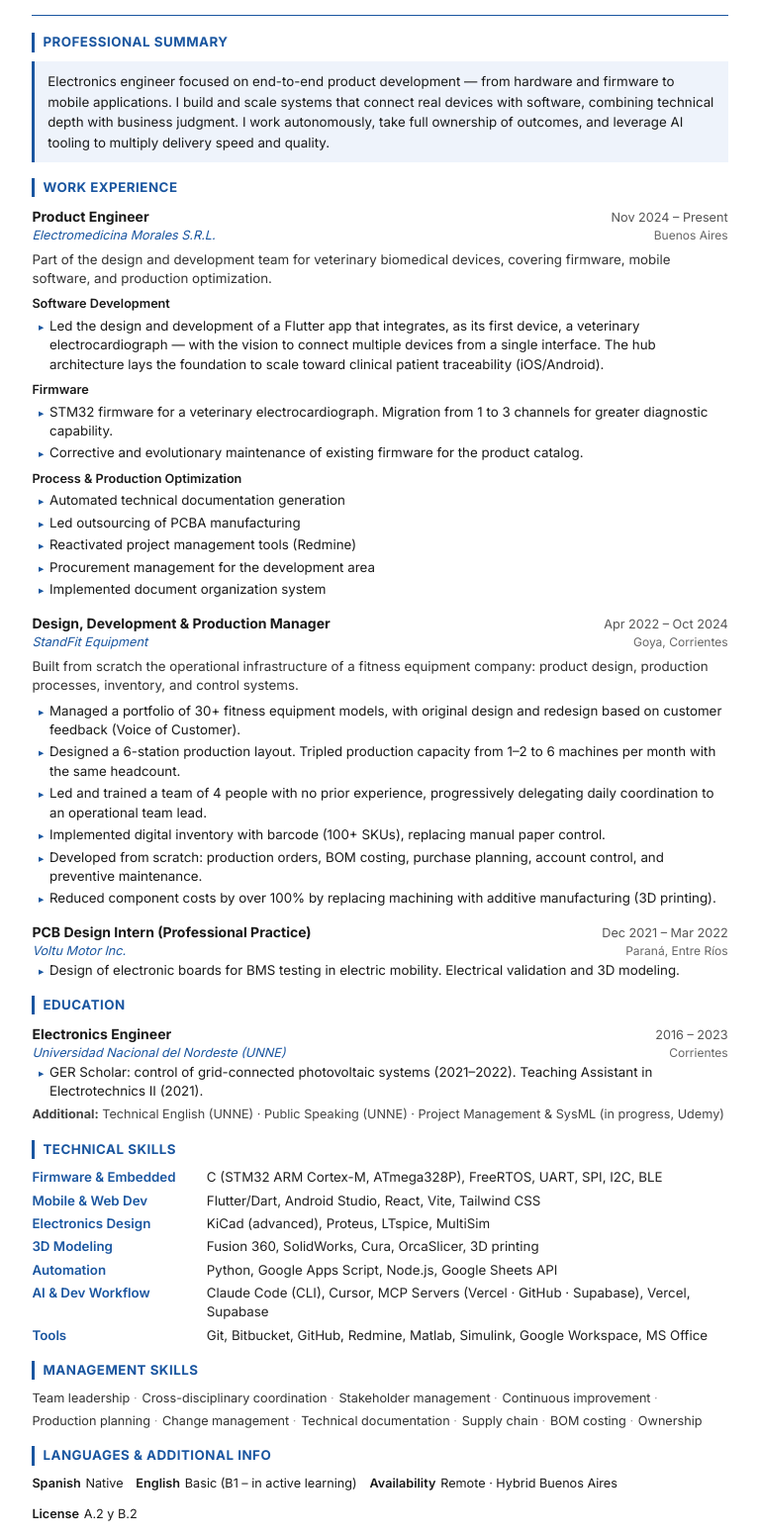
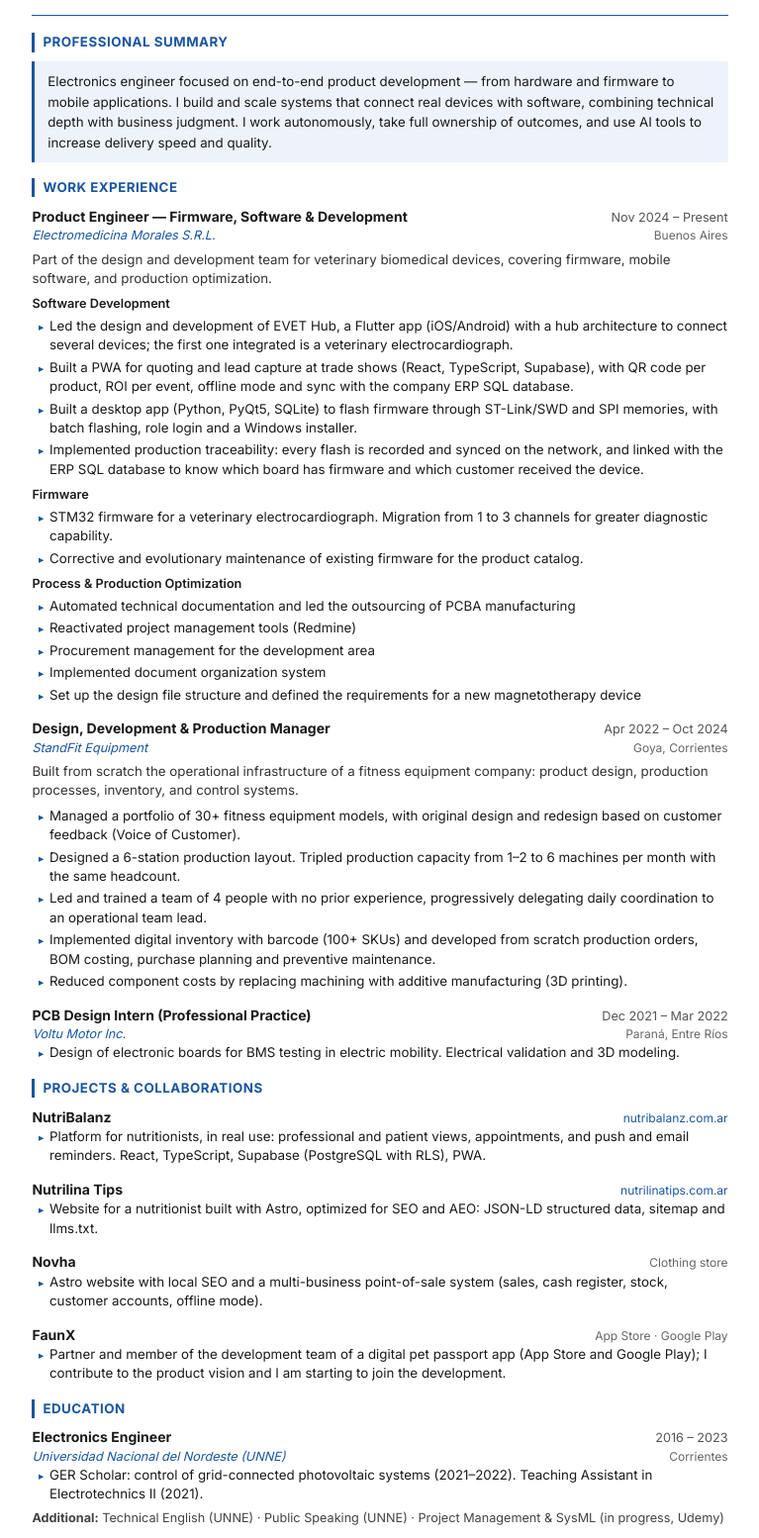
Before and after one commit to diazpacceignacio6-spec/mi-web, a website: page cv-en.html in a window 1280 px wide. Shown: the part 120-1674 px from the top of the page at 99% size, without its empty margins (256-1023 px from the left). Drawn offline with Linux system fonts and the light colour scheme.

Commit message:
feat: update CV with projects, traceability and new headline
Se agrega la sección de proyectos y colaboraciones (NutriBalanz, Nutrilina
Tips, Novha, FaunX), las nuevas tareas en Electromedicina Morales (QR Expo,
Grabador, trazabilidad) y el titular de Ingeniero de Producto. Se acortan
viñetas y se ajusta la impresión para que entre en 2 páginas.

```diff
--- a/cv-en.html
+++ b/cv-en.html
@@ -116,9 +116,13 @@
     .info-label { font-weight: 600; }
 
     @media print {
-      body { font-size: 10pt; }
-      .page { padding: 1.4rem 1.8rem; max-width: 100%; }
-      @page { margin: 1.2cm 1.5cm; size: A4; }
+      body { font-size: 9.7pt; }
+      .page { padding: 0.8rem 1.4rem; max-width: 100%; }
+      @page { margin: 1cm 1.3cm; size: A4; }
+      ul li { font-size: 9.6pt; margin-bottom: 0.12rem; line-height: 1.38; }
+      .summary-box, .job-intro { font-size: 9.6pt; }
+      .job { margin-bottom: 0.7rem; }
+      section { margin-bottom: 0.75rem; }
       a { color: #1a56a0 !important; }
     }
   </style>
@@ -128,7 +132,7 @@
 
   <header class="header">
     <h1>IGNACIO JAVIER DIAZ PACCE</h1>
-    <div class="tagline">Technical Product Manager | IoT & MedTech | Hardware to Mobile</div>
+    <div class="tagline">Product Engineer | IoT & MedTech | Hardware to Mobile</div>
     <div class="contact">
       Buenos Aires, Argentina &nbsp;·&nbsp; +54 3777 473006 &nbsp;·&nbsp;
       ignaciodiazpacce6@gmail.com &nbsp;·&nbsp;
@@ -143,7 +147,7 @@
     <div class="summary-box">
       Electronics engineer focused on end-to-end product development — from hardware and firmware to mobile applications.
       I build and scale systems that connect real devices with software, combining technical depth with business judgment.
-      I work autonomously, take full ownership of outcomes, and leverage AI tooling to multiply delivery speed and quality.
+      I work autonomously, take full ownership of outcomes, and use AI tools to increase delivery speed and quality.
     </div>
   </section>
 
@@ -152,7 +156,7 @@
 
     <div class="job">
       <div class="job-header">
-        <span class="job-title">Product Engineer</span>
+        <span class="job-title">Product Engineer — Firmware, Software & Development</span>
         <span class="job-date">Nov 2024 – Present</span>
       </div>
       <div class="job-header">
@@ -163,7 +167,10 @@
 
       <div class="sub-section">Software Development</div>
       <ul>
-        <li>Led the design and development of a Flutter app that integrates, as its first device, a veterinary electrocardiograph — with the vision to connect multiple devices from a single interface. The hub architecture lays the foundation to scale toward clinical patient traceability (iOS/Android).</li>
+        <li>Led the design and development of EVET Hub, a Flutter app (iOS/Android) with a hub architecture to connect several devices; the first one integrated is a veterinary electrocardiograph.</li>
+        <li>Built a PWA for quoting and lead capture at trade shows (React, TypeScript, Supabase), with QR code per product, ROI per event, offline mode and sync with the company ERP SQL database.</li>
+        <li>Built a desktop app (Python, PyQt5, SQLite) to flash firmware through ST-Link/SWD and SPI memories, with batch flashing, role login and a Windows installer.</li>
+        <li>Implemented production traceability: every flash is recorded and synced on the network, and linked with the ERP SQL database to know which board has firmware and which customer received the device.</li>
       </ul>
 
       <div class="sub-section">Firmware</div>
@@ -174,11 +181,11 @@
 
       <div class="sub-section">Process & Production Optimization</div>
       <ul>
-        <li>Automated technical documentation generation</li>
-        <li>Led outsourcing of PCBA manufacturing</li>
+        <li>Automated technical documentation and led the outsourcing of PCBA manufacturing</li>
         <li>Reactivated project management tools (Redmine)</li>
         <li>Procurement management for the development area</li>
         <li>Implemented document organization system</li>
+        <li>Set up the design file structure and defined the requirements for a new magnetotherapy device</li>
       </ul>
     </div>
 
@@ -196,9 +203,8 @@
         <li>Managed a portfolio of 30+ fitness equipment models, with original design and redesign based on customer feedback (Voice of Customer).</li>
         <li>Designed a 6-station production layout. Tripled production capacity from 1–2 to 6 machines per month with the same headcount.</li>
         <li>Led and trained a team of 4 people with no prior experience, progressively delegating daily coordination to an operational team lead.</li>
-        <li>Implemented digital inventory with barcode (100+ SKUs), replacing manual paper control.</li>
-        <li>Developed from scratch: production orders, BOM costing, purchase planning, account control, and preventive maintenance.</li>
-        <li>Reduced component costs by over 100% by replacing machining with additive manufacturing (3D printing).</li>
+        <li>Implemented digital inventory with barcode (100+ SKUs) and developed from scratch production orders, BOM costing, purchase planning and preventive maintenance.</li>
+        <li>Reduced component costs by replacing machining with additive manufacturing (3D printing).</li>
       </ul>
     </div>
 
@@ -213,6 +219,50 @@
       </div>
       <ul>
         <li>Design of electronic boards for BMS testing in electric mobility. Electrical validation and 3D modeling.</li>
+      </ul>
+    </div>
+  </section>
+
+  <section>
+    <div class="section-title">Projects & Collaborations</div>
+
+    <div class="job">
+      <div class="job-header">
+        <span class="job-title">NutriBalanz</span>
+        <span class="job-location"><a href="https://nutribalanz.com.ar" style="color:#1a56a0;text-decoration:none;">nutribalanz.com.ar</a></span>
+      </div>
+      <ul>
+        <li>Platform for nutritionists, in real use: professional and patient views, appointments, and push and email reminders. React, TypeScript, Supabase (PostgreSQL with RLS), PWA.</li>
+      </ul>
+    </div>
+
+    <div class="job">
+      <div class="job-header">
+        <span class="job-title">Nutrilina Tips</span>
+        <span class="job-location"><a href="https://nutrilinatips.com.ar" style="color:#1a56a0;text-decoration:none;">nutrilinatips.com.ar</a></span>
+      </div>
+      <ul>
+        <li>Website for a nutritionist built with Astro, optimized for SEO and AEO: JSON-LD structured data, sitemap and llms.txt.</li>
+      </ul>
+    </div>
+
+    <div class="job">
+      <div class="job-header">
+        <span class="job-title">Novha</span>
+        <span class="job-location">Clothing store</span>
+      </div>
+      <ul>
+        <li>Astro website with local SEO and a multi-business point-of-sale system (sales, cash register, stock, customer accounts, offline mode).</li>
+      </ul>
+    </div>
+
+    <div class="job">
+      <div class="job-header">
+        <span class="job-title">FaunX</span>
+        <span class="job-location">App Store · Google Play</span>
+      </div>
+      <ul>
+        <li>Partner and member of the development team of a digital pet passport app (App Store and Google Play); I contribute to the product vision and I am starting to join the development.</li>
       </ul>
     </div>
   </section>
@@ -242,11 +292,11 @@
     <div class="skills-grid">
       <div class="skill-row">
         <span class="skill-label">Firmware & Embedded</span>
-        <span class="skill-value">C (STM32 ARM Cortex-M, ATmega328P), FreeRTOS, UART, SPI, I2C, BLE</span>
+        <span class="skill-value">C (STM32 ARM Cortex-M, ATmega328P), FreeRTOS, UART, SPI, I2C, BLE, STM32CubeProgrammer (ST-Link/SWD)</span>
       </div>
       <div class="skill-row">
         <span class="skill-label">Mobile & Web Dev</span>
-        <span class="skill-value">Flutter/Dart, Android Studio, React, Vite, Tailwind CSS</span>
+        <span class="skill-value">Flutter/Dart, Android Studio, React, TypeScript, Astro, Vite, Tailwind CSS, PWA, SEO/AEO</span>
       </div>
       <div class="skill-row">
         <span class="skill-label">Electronics Design</span>
@@ -258,7 +308,7 @@
       </div>
       <div class="skill-row">
         <span class="skill-label">Automation</span>
-        <span class="skill-value">Python, Google Apps Script, Node.js, Google Sheets API</span>
+        <span class="skill-value">Python (PyQt5), Node.js, PowerShell, SQL Server, PostgreSQL, SQLite, Google Apps Script, Google Sheets API</span>
       </div>
       <div class="skill-row">
         <span class="skill-label">AI & Dev Workflow</span>
@@ -281,6 +331,7 @@
       <span class="pill">Production planning</span>
       <span class="pill">Change management</span>
       <span class="pill">Technical documentation</span>
+      <span class="pill">Production traceability</span>
       <span class="pill">Supply chain</span>
       <span class="pill">BOM costing</span>
       <span class="pill">Ownership</span>
@@ -293,7 +344,7 @@
       <div class="info-item"><span class="info-label">Spanish</span> Native</div>
       <div class="info-item"><span class="info-label">English</span> Basic (B1 – in active learning)</div>
       <div class="info-item"><span class="info-label">Availability</span> Remote · Hybrid Buenos Aires</div>
-      <div class="info-item"><span class="info-label">License</span> A.2 y B.2</div>
+      <div class="info-item"><span class="info-label">License</span> A.2 and B.2</div>
     </div>
   </section>
 
```
Also changed, not shown: cv-es.html (+68 -18 lines).
